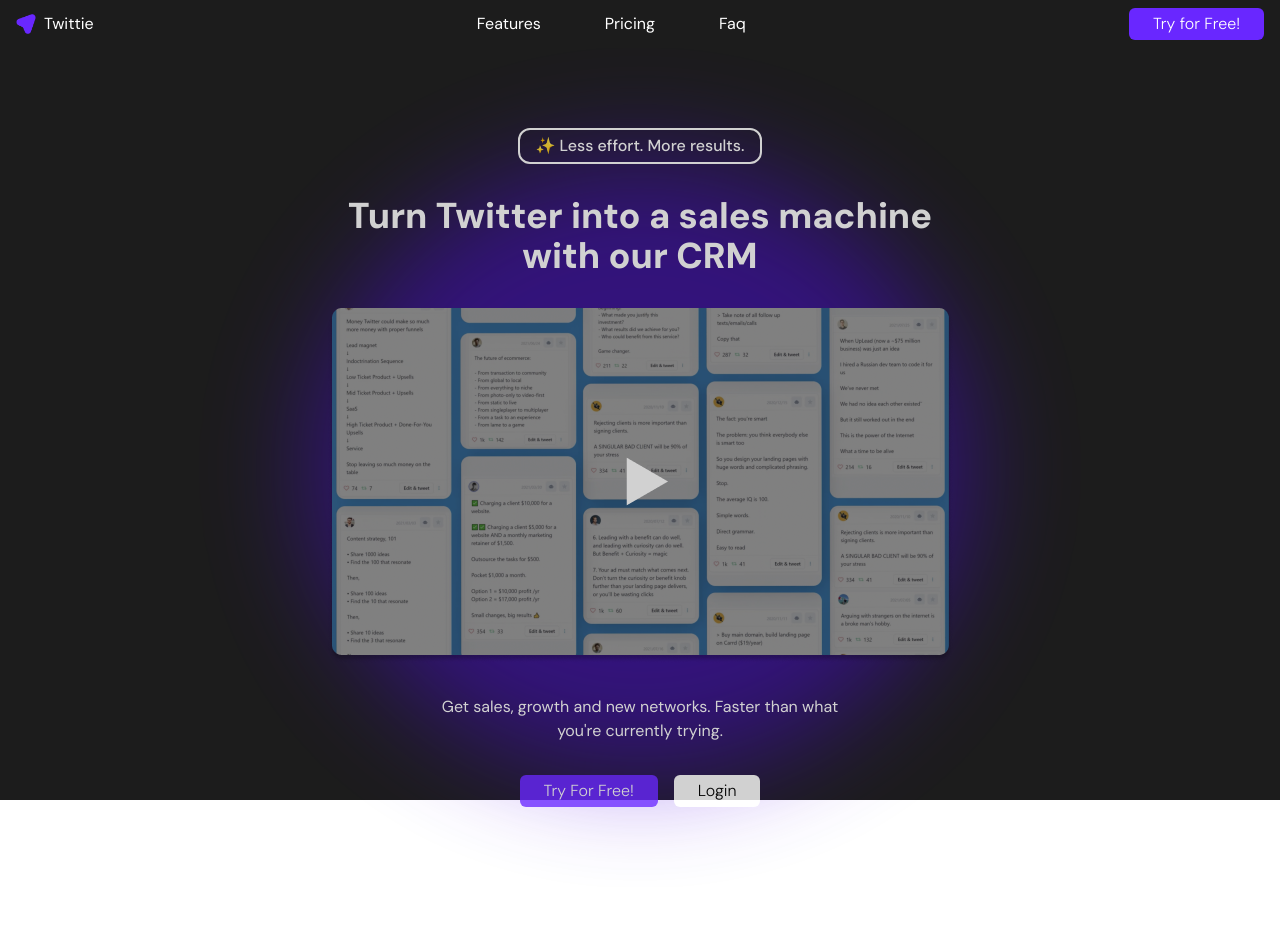
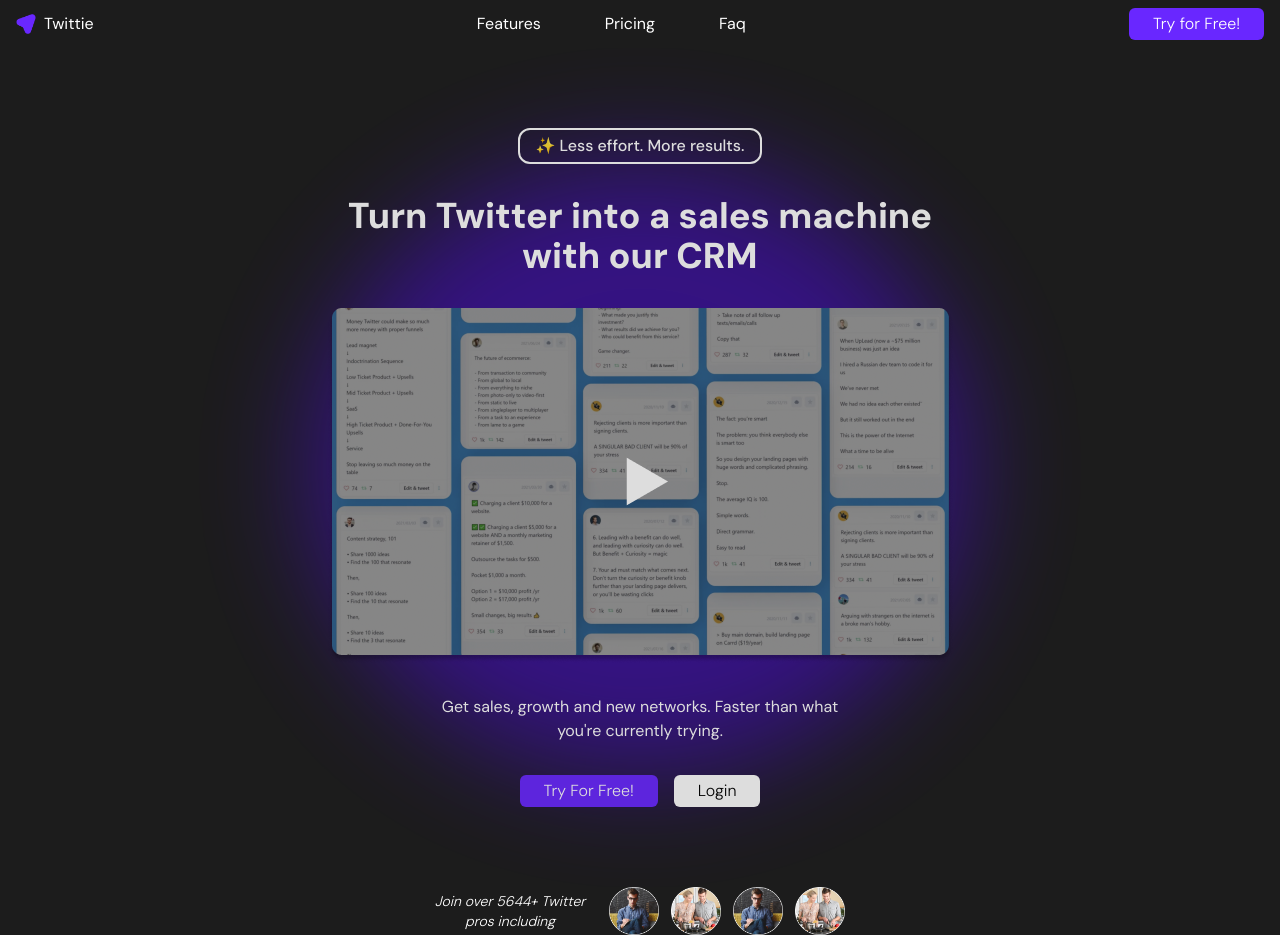
Before and after one commit to prathmesh61/twittie-sass-product, a Next.js app: page / in a window 1280 px wide. Before the commit the page ends 887 px from the top, so only its background shows below. Built offline with nearby package versions, Linux system fonts and the light colour scheme.

Commit message:
review component done with typesafe

```diff
--- a/src/app/(main)/globals.css
+++ b/src/app/(main)/globals.css
@@ -18,7 +18,7 @@
 
 .gradient {
   background-image: url(../../../public/gradient.svg);
-  opacity: 80%;
+  opacity: 85%;
   background-position: center;
   background-repeat: no-repeat;
   background-size: contain;
--- a/src/app/(main)/layout.tsx
+++ b/src/app/(main)/layout.tsx
@@ -16,7 +16,7 @@
   return (
     <html lang="en">
       <body className={Dm_sans.className}>
-        <div className=" bg-main h-screen  w-full">{children}</div>
+        <div className=" bg-main h-full w-full">{children}</div>
       </body>
     </html>
   );
--- a/src/app/(main)/page.tsx
+++ b/src/app/(main)/page.tsx
@@ -1,11 +1,13 @@
 import Hero from "@/components/base/Hero";
 import Navbar from "@/components/base/Navbar";
+import Review from "@/components/common/Review";
 
 export default function Home() {
   return (
     <div className="mx-auto max-w-screen-xl text-white">
       <Navbar />
       <Hero />
+      <Review direction="row" />
     </div>
   );
 }
--- a/src/components/base/Hero.tsx
+++ b/src/components/base/Hero.tsx
@@ -9,7 +9,7 @@
 
 const Hero = () => {
   return (
-    <div className="gradient">
+    <main className="gradient">
       <div className="flex flex-col items-center justify-center px-8 gap-y-8 py-20 ">
         <SubHeading>✨ Less effort. More results.</SubHeading>
         <MainHeading>
@@ -30,7 +30,7 @@
           </Button>
         </div>
       </div>
-    </div>
+    </main>
   );
 };
 
--- a/src/components/base/Navbar.tsx
+++ b/src/components/base/Navbar.tsx
@@ -7,7 +7,7 @@
 
 const Navbar = (props: Props) => {
   return (
-    <div className="text-inherit px-4 py-2 flex justify-between items-center">
+    <nav className="text-inherit px-4 py-2 flex justify-between items-center">
       <div className="flex items-center gap-x-2">
         <Image
           src={logo}
@@ -24,7 +24,7 @@
         <Link href={"/Faq"}>Faq</Link>
       </div>
       <Button link={"/"}>Try for Free!</Button>
-    </div>
+    </nav>
   );
 };
 
--- /dev/null
+++ b/src/components/common/Review.tsx
@@ -0,0 +1,55 @@
+import Image from "next/image";
+import React from "react";
+import client from "../../../public/client.png";
+import client2 from "../../../public/client2.png";
+import { IDirection } from "@/utils/type";
+
+const Review = ({ direction }: IDirection) => {
+  return (
+    <section
+      className={`${
+        (direction === "row" &&
+          "flex flex-row gap-x-6 items-center justify-center w-full ") ||
+        (direction === "column" &&
+          "flex flex-col items-center justify-center gap-y-4 w-full")
+      }`}
+    >
+      <div className="font-light italic text-sm text-center">
+        Join over 5644+ Twitter
+        <br /> pros including
+      </div>
+      <div className="flex relative w-fit h-full gap-x-3 ">
+        <Image
+          src={client}
+          alt="clientImg"
+          className="object-contain"
+          width={50}
+          height={50}
+        />
+        <Image
+          src={client2}
+          alt="clientImg"
+          className="object-contain"
+          width={50}
+          height={50}
+        />
+        <Image
+          src={client}
+          alt="clientImg"
+          className="object-contain"
+          width={50}
+          height={50}
+        />
+        <Image
+          src={client2}
+          alt="clientImg"
+          className="object-contain"
+          width={50}
+          height={50}
+        />
+      </div>
+    </section>
+  );
+};
+
+export default Review;
--- /dev/null
+++ b/src/utils/type.ts
@@ -0,0 +1,6 @@
+export interface IDirection {
+  direction: "row" | "column";
+}
+export interface IChildren {
+  children: React.ReactNode;
+}
```
Also changed, not shown: src/components/common/MainHeading.tsx (+2 -5 lines), src/components/common/Paragraph.tsx (+2 -5 lines), src/components/common/SubHeading.tsx (+2 -5 lines), public/client.png (added), public/client2.png (added).
